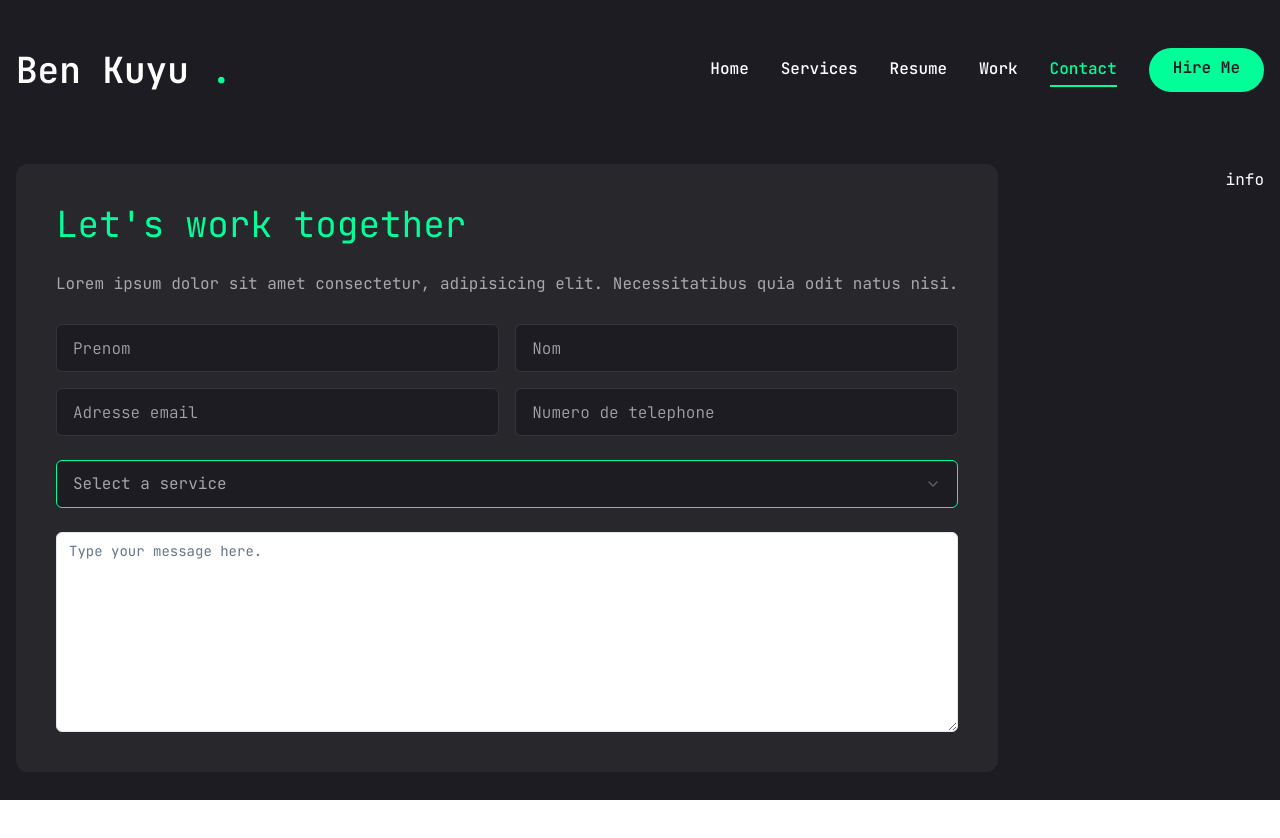
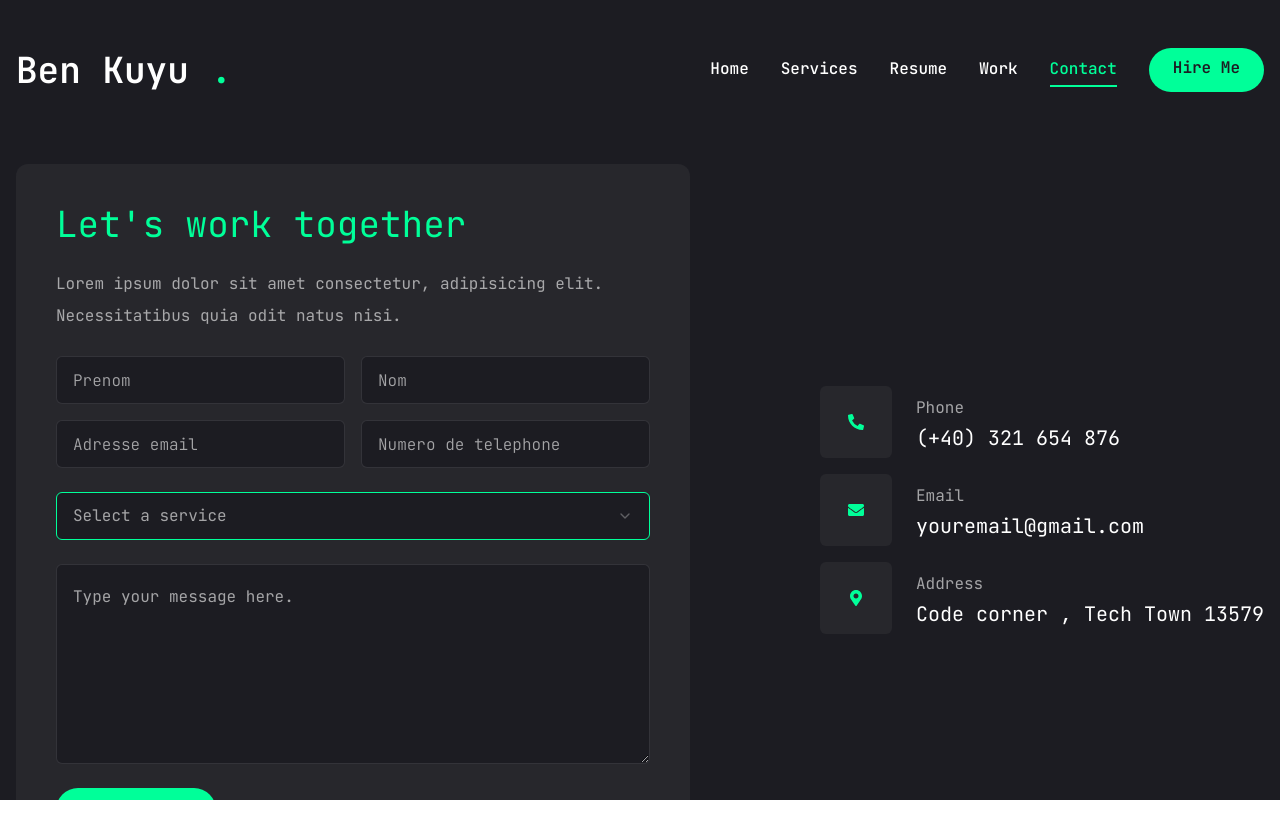
Before and after one commit to Benk513/benkuyu-portofolio, a Next.js app: page /contact in a window 1280 px wide. Shown: the top 838 px of the page. Before the commit the page ends 800 px from the top, so only its background shows below. Built offline with nearby package versions, Linux system fonts and the light colour scheme.

Commit message:
i have finished the contact section by adding the textarea

```diff
--- a/app/contact/page.jsx
+++ b/app/contact/page.jsx
@@ -39,7 +39,7 @@ const Contact = () => {
         <div className='flex flex-col xl:flex-row gap-[30px]'>
           {/* forms */}
 
-          <div className='xl:h-[54%] order-2 xl:order-none'>
+          <div className='xl:w-[54%] order-2 xl:order-none'>
             <form action="" className='flex flex-col gap-6 p-10 bg-[#27272c] rounded-xl'>
               <h3 className='text-4xl text-accent'>Let's work together</h3>
               <p className='text-white/60'>Lorem ipsum dolor sit amet consectetur, adipisicing elit. Necessitatibus quia odit natus nisi.</p>
@@ -67,11 +67,18 @@ const Contact = () => {
               </Select>
 
               {/* textArea */}
-              <Textarea className="h-[200px]" placeholder ="Type your message here."/>
+              <Textarea className="h-[200px]" placeholder="Type your message here." />
+
+              {/* btn */}
+              <Button  className="max-w-40">send message</Button>
             </form>
           </div>
 {/* infos */}
-          <div className='flex-1 flex items-centern xl:justify-end order-1 xl:order-none mb-8 xl:mb-0'>info</div>
+          <div className='flex-1 flex items-center xl:justify-end order-1 xl:order-none mb-8 xl:mb-0'><ul>
+            {info.map((item, index) => {
+              return (<li key={index} className='flex items-center gap-6 xl:mb-4'><div className='w-[52px] h-[52px] lg:w-[72px] lg:h-[72px] bg-[#27272c] text-accent rounded-md flex items-center justify-center  '>{item.icon}</div><div className='flex-1'><p className='text-white/60'>{item.title}</p><h3 className='text-xl'>{item.description}</h3></div></li>)
+            })}
+          </ul></div>
         </div>
     </div></motion.section>
   )
--- a/components/ui/textarea.jsx
+++ b/components/ui/textarea.jsx
@@ -6,7 +6,7 @@ const Textarea = React.forwardRef(({ className, ...props }, ref) => {
   return (
     (<textarea
       className={cn(
-        "flex min-h-[80px] w-full rounded-md border border-slate-200 bg-white px-3 py-2 text-sm ring-offset-white placeholder:text-slate-500 focus-visible:outline-none focus-visible:ring-2 focus-visible:ring-slate-950 focus-visible:ring-offset-2 disabled:cursor-not-allowed disabled:opacity-50 dark:border-slate-800 dark:bg-slate-950 dark:ring-offset-slate-950 dark:placeholder:text-slate-400 dark:focus-visible:ring-slate-300",
+        "flex min-h-[80px] w-full rounded-md border border-white/10 bg-primary px-4 py-5 text-base placeholder:text-white/60 focus-visible:outline-none focus-visible:ring-1 focus-visible:ring-accent focus-visible:ring-offset-0 disabled:cursor-not-allowed disabled:opacity-50",
         className
       )}
       ref={ref}
```
